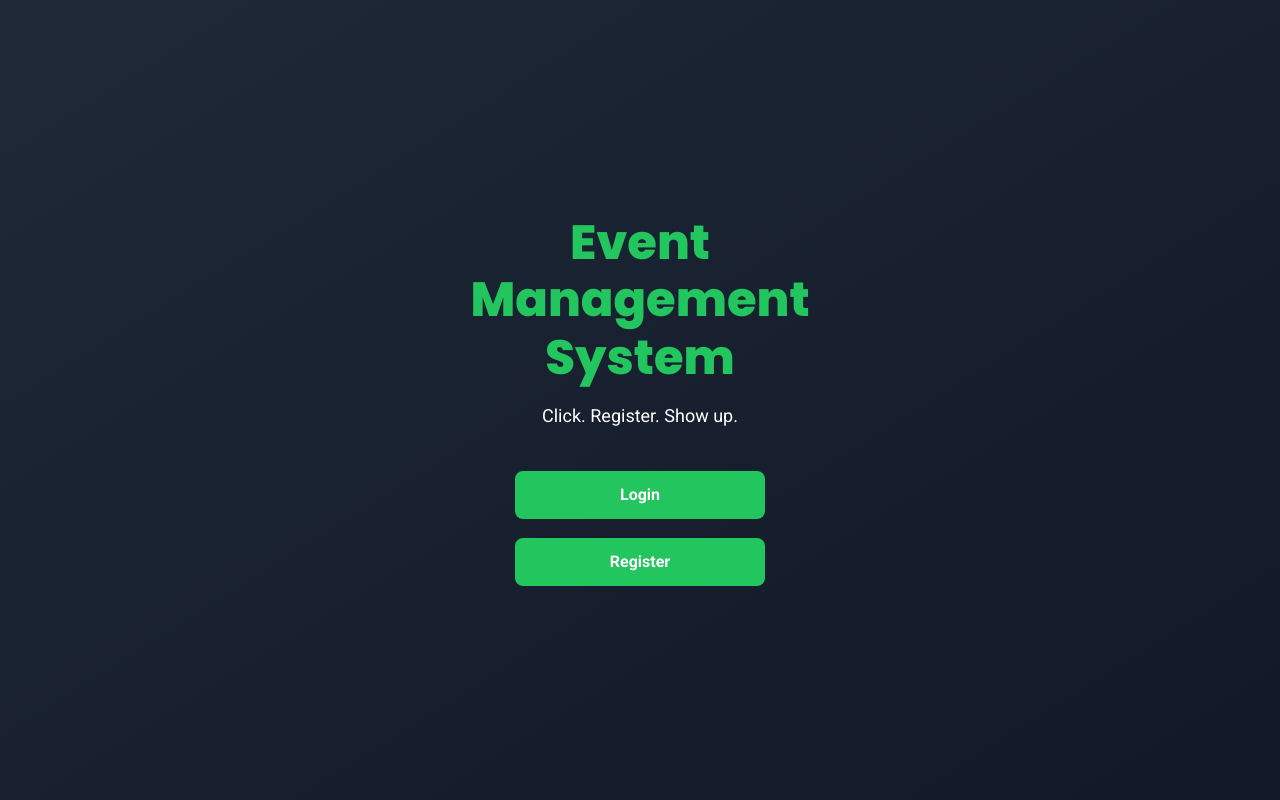
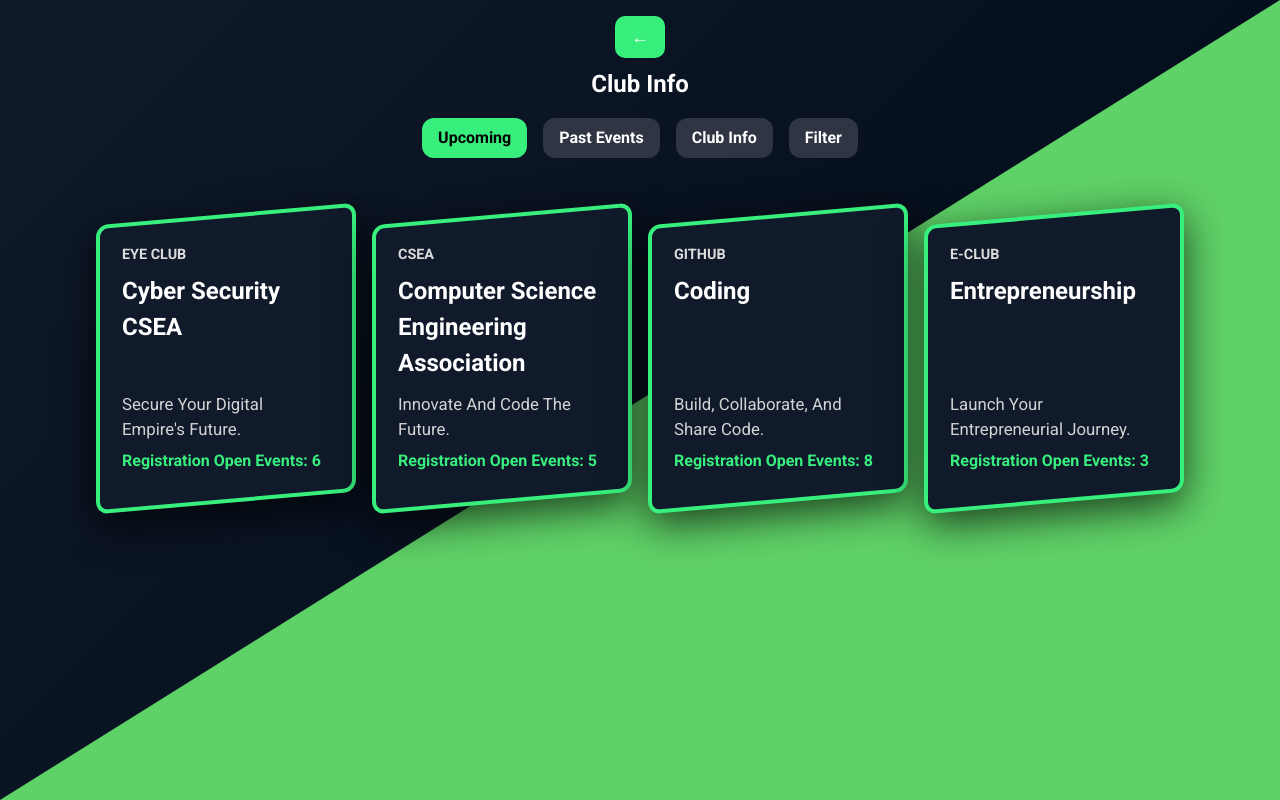
Before and after one commit to DARSHAN-V-G/EMS-USER-PORTAL, a React (Vite) app: page / in a window 1280 px wide. Built offline with nearby package versions, Linux system fonts and the light colour scheme.

Commit message:
Club info page

```diff
--- a/src/App.tsx
+++ b/src/App.tsx
@@ -1,23 +1,11 @@
-import React from "react";
-import "./App.css";
-import LandingPage from "./pages/Auth/LandingPage";
-import LoginPage from "./pages/Auth/LoginPage";
-import ErrorPage from "./pages/Auth/ErrorPage.tsx";
-import SignUpPage from "./pages/Auth/SignupPage.tsx";
-import { BrowserRouter as Router, Routes, Route } from "react-router-dom";
+//import React from 'react';
+import ClubInfoPage from './pages/Auth/ClubInfoPage'; // Adjust path if needed
 
 function App() {
   return (
-    <Router>
-      <div className="app">
-        <Routes>
-          <Route path="/" element={<LandingPage />} />
-          <Route path="/login" element={<LoginPage />} />
-          <Route path="/error" element={<ErrorPage />} />
-          <Route path="/signup" element={<SignUpPage />} /> {/* Fixed this */}
-        </Routes>
-      </div>
-    </Router>
+    <div>
+      <ClubInfoPage />
+    </div>
   );
 }
 
--- /dev/null
+++ b/src/components/ui/ClubInfoBackground.tsx
@@ -0,0 +1,20 @@
+const ClubInfoBackground = () => {
+  return (
+    <div className="club-info-wrapper">
+      <svg className="club-bg-svg" viewBox="0 0 375 812" preserveAspectRatio="none">
+        <polygon
+          points="0,600 375,500 375,812 0,812"
+          fill="#38EF7D"
+          opacity="1"
+        />
+        <polygon
+          points="0,700 375,600 375,812 0,812"
+          fill="#38EF7D"
+          opacity="0.8"
+        />
+      </svg>
+    </div>
+  );
+};
+
+export default ClubInfoBackground;
--- /dev/null
+++ b/src/pages/Auth/ClubInfoPage.css
@@ -0,0 +1,149 @@
+.club-info-bg {
+    background:
+      url('/bg-shape.svg') center bottom no-repeat,
+      linear-gradient(135deg, #101a2b, #000814);
+    background-size: cover;
+    min-height: 100vh;
+    padding: 1rem;
+  }
+
+  .club-header {
+    display: flex;
+    flex-direction: column;
+    align-items: center;
+    justify-content: center;
+    gap: 0.5rem;
+    font-size: 1.5rem;
+    font-weight: bold;
+    margin-bottom: 1rem;
+    color: #ffffff;
+    text-align: center;
+  }
+
+  .back-btn {
+    align-self: center;
+    background-color: #38ef7d;
+    border: none;
+    border-radius: 10px;
+    padding: 0.5rem 1rem;
+    font-size: 1.1rem;
+    cursor: pointer;
+    color: white;
+  }
+
+  .filters {
+    display: flex;
+    justify-content: center;
+    gap: 1rem;
+    margin-bottom: 1rem;
+    flex-wrap: wrap;
+    text-align: center;
+  }
+
+  .pill {
+    background: #2f3542;
+    border-radius: 12px;
+    padding: 0.5rem 1rem;
+    color: white;
+    border: none;
+    font-weight: 600;
+  }
+
+  .pill.active {
+    background: #38ef7d;
+    color: #000;
+  }
+
+  .club-grid {
+    display: flex;
+    flex-wrap: wrap;
+    gap: 1.2rem 1rem;
+    justify-content: center;
+  }
+
+  .club-card {
+    background-color: #101a2b;
+    width: 260px;
+    padding: 1.6rem 1.4rem;
+    color: #f0f0f0;
+    position: relative;
+    box-shadow: 0 12px 40px rgba(0, 0, 0, 0.7);
+    margin-top: 40px;
+    border-radius: 12px;
+    border: 4px solid #38ef7d;
+    transform: skewY(-5deg);
+    display: flex;
+    flex-direction: column;
+    text-align: left;
+    transition: transform 0.3s ease-in-out, box-shadow 0.3s ease-in-out;
+  }
+
+  .club-card:hover {
+    transform: skewY(-5deg) scale(1.05);
+    box-shadow: 0 18px 50px rgba(0, 0, 0, 0.8);
+  }
+
+  .club-card > * {
+    transform: skewY(5deg);
+  }
+
+  .club-card .org {
+    font-size: 0.9rem;
+    font-weight: 700;
+    text-transform: uppercase;
+    color: #dcdcdc;
+    margin-bottom: 0.5rem;
+  }
+
+  .club-card .title {
+    font-size: 1.5rem;
+    font-weight: 800;
+    color: #ffffff;
+    margin-bottom: 0.7rem;
+  }
+
+  .club-card .desc {
+    font-size: 1.05rem;
+    color: #d4d4d4;
+    margin-top: auto;
+    margin-bottom: 0.4rem;
+  }
+
+  .club-card .events {
+    font-size: 1rem;
+    font-weight: 700;
+    color: #38ef7d;
+  }
+
+  .club-card .spacer {
+    flex-grow: 1;
+  }
+
+  h1, p {
+    color: #ffffff;
+  }
+
+  @media (max-width: 768px) {
+    .club-header {
+      flex-direction: column;
+      align-items: flex-start;
+    }
+
+    .filters {
+      flex-direction: column;
+    }
+
+    .club-card {
+      width: 180px;
+      padding: 1rem;
+    }
+
+    .club-card .title {
+      font-size: 1.2rem;
+    }
+
+    .club-card .desc,
+    .club-card .events {
+      font-size: 0.9rem;
+    }
+  }
--- /dev/null
+++ b/src/pages/Auth/ClubInfoPage.tsx
@@ -0,0 +1,61 @@
+import React from 'react';
+import "../../styles/ClubInfoBackground.css";
+import "./ClubInfoPage.css";
+
+const clubs = [
+  {
+    title: "Cyber Security CSEA",
+    desc: "Secure Your Digital Empire's Future.",
+    org: "EYE CLUB",
+    events: 6,
+  },
+  {
+    title: "Computer Science Engineering Association",
+    desc: "Innovate And Code The Future.",
+    org: "CSEA",
+    events: 5,
+  },
+  {
+    title: "Coding",
+    desc: "Build, Collaborate, And Share Code.",
+    org: "GITHUB",
+    events: 8,
+  },
+  {
+    title: "Entrepreneurship",
+    desc: "Launch Your Entrepreneurial Journey.",
+    org: "E-CLUB",
+    events: 3,
+  },
+];
+
+const ClubInfoPage: React.FC = () => {
+  return (
+    <div className="club-info-bg">
+      <div className="club-header">
+        <button className="back-btn">←</button>
+        <h1>Club Info</h1>
+      </div>
+
+      <div className="filters">
+        <button className="pill active">Upcoming</button>
+        <button className="pill">Past Events</button>
+        <button className="pill">Club Info</button>
+        <button className="pill">Filter</button>
+      </div>
+
+      <div className="club-grid">
+        {clubs.map((club, index) => (
+          <div key={index} className="club-card">
+            <div className="org">{club.org}</div>
+            <div className="title">{club.title}</div>
+            <div className="desc">{club.desc}</div>
+            <div className="events">Registration Open Events: {club.events}</div>
+          </div>
+        ))}
+      </div>
+    </div>
+  );
+};
+
+export default ClubInfoPage;
--- a/src/pages/Auth/ErrorPage.tsx
+++ b/src/pages/Auth/ErrorPage.tsx
@@ -1,5 +1,5 @@
 import { ArrowLeftIcon } from "lucide-react";
-import React from "react";
+//import React from "react";
 import { Button } from "../../components/ui/button";
 import { Card, CardContent } from "../../components/ui/card";
 import "./ErrorPage.css"; // Import the custom CSS
--- /dev/null
+++ b/src/styles/ClubInfoBackground.css
@@ -0,0 +1,27 @@
+/* File: ClubInfoBackground.css */
+
+body, html {
+    margin: 0;
+    padding: 0;
+    height: 100%;
+    background-color: #1e2533;
+  }
+
+  .club-info-bg-layer {
+    position: fixed;
+    width: 100%;
+    height: 100%;
+    z-index: 0;
+    top: 0;
+    left: 0;
+    pointer-events: none;
+    overflow: hidden;
+  }
+
+  .club-bg-svg {
+    position: absolute;
+    bottom: 0;
+    left: 0;
+    width: 100%;
+    height: 40vh;
+  }
```
Also changed, not shown: package.json (+4 -4 lines), public/bg-shape.svg (added), 1 other file (tests, documents, lock files or other folders).
